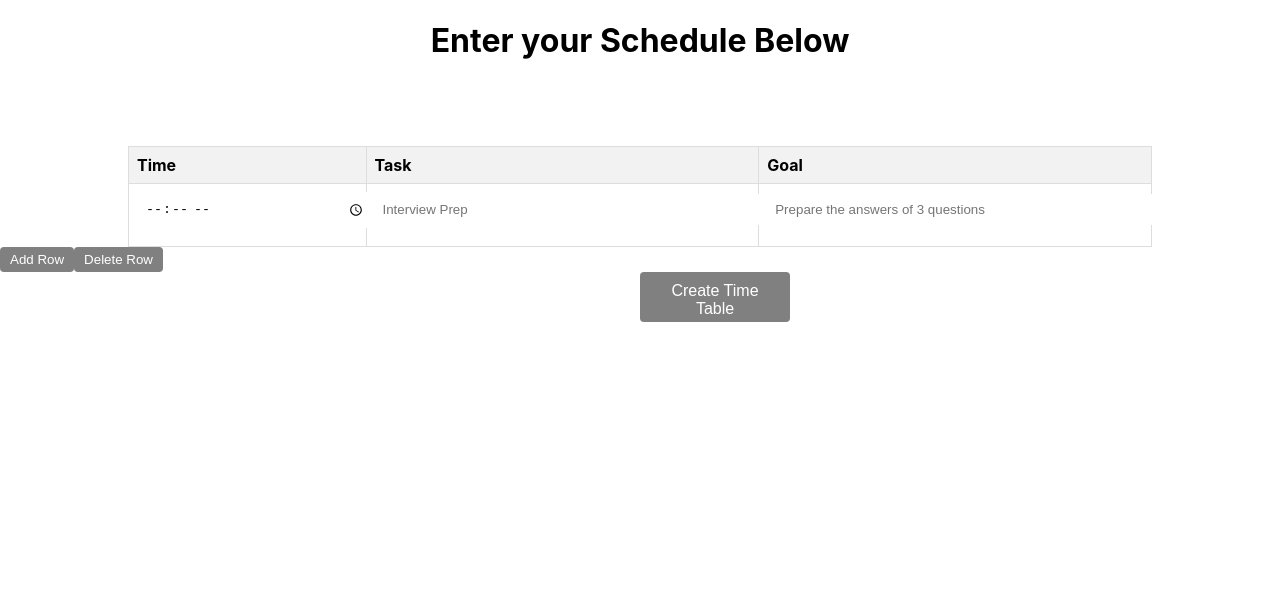
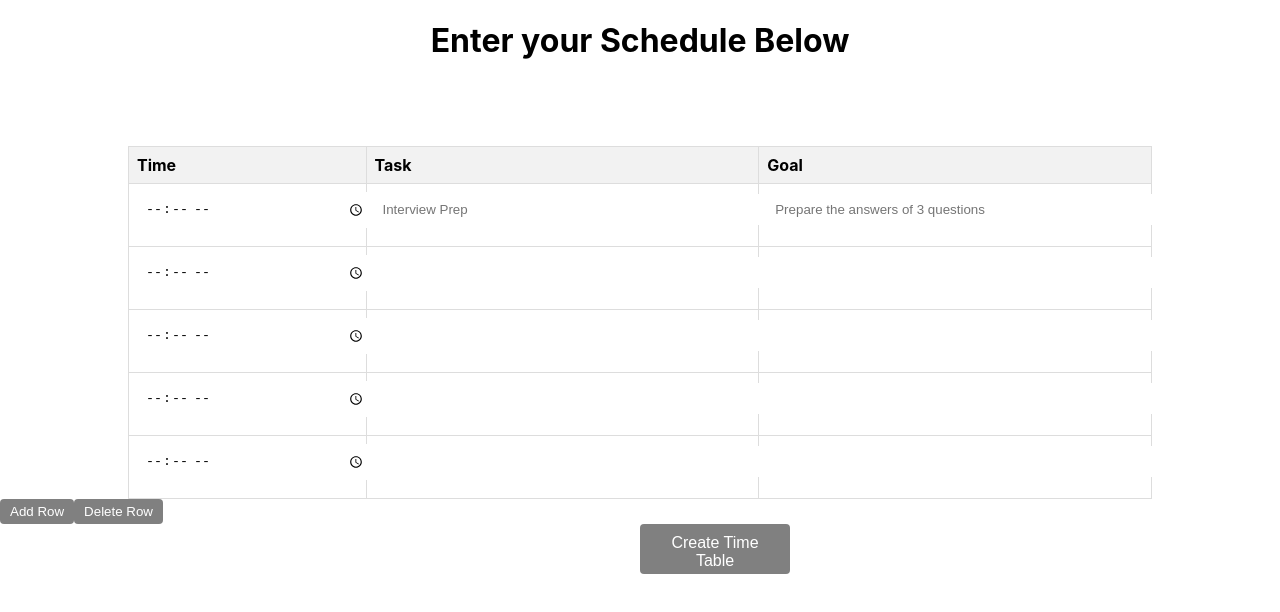
Before and after one commit to Arka16/RoutineApp, a React (Create React App) app in the folder routine-app/: page /createTable in a window 1280 px wide. Shown: the top 612 px of the page. Built offline with nearby package versions, Linux system fonts and the light colour scheme.

Commit message:
edit table database operation done

```diff
--- a/routine-app/src/pages/CreateTable/CreateTable.jsx
+++ b/routine-app/src/pages/CreateTable/CreateTable.jsx
@@ -10,7 +10,7 @@ import axios from 'axios';
 
 function CreateTable(){
     const URL = "http://localhost:3000";
-    const startingNum = 1
+    const startingNum = 5
     const initialRows = Array(startingNum).fill({ time: '', task: '', goal: '' });
     const [rows, setRows] = useState(initialRows);
     const [createButtonClicked, setCreateButtonClicked] = useState(false)
@@ -54,7 +54,7 @@ function CreateTable(){
           try{
             const {id} = location.state
             console.log(id)
-            const response = await axios.post(URL + "/create-table", {id, rows});
+            const response = await axios.post(URL + "/create-table/" + id, {id, rows});
             console.log(response.status)
             console.log('Response from the server:', response.data);
             navigation("/schedule",  {
--- a/routine-app/src/pages/EditTable/EditTable.jsx
+++ b/routine-app/src/pages/EditTable/EditTable.jsx
@@ -5,20 +5,20 @@ import TaskTable from "../../components/TaskTable/TaskTable";
 import { useState } from "react";
 import Warnings from "../../components/Warnings/Warnings";
 import Alert from "../../components/Alert/Alert";
-
+import axios from "axios";
 
 import "./EditTable.css"
 
 function EditTable(props){
     const location = useLocation();
     const navigation = useNavigate();
-    const {rows} = location.state
-    const [newRows, setNewRows] = useState(rows)
+    const {data, id} = location.state
+    const [newRows, setNewRows] = useState(data)
     const [dtWarning, setDtWarning] = useState(false)
     const [showFilledWarning, setShowFilledWarning] = useState(false)
     const [createButtonClicked, setCreateButtonClicked] = useState(false)
     const [backClicked, setBackClicked] = useState(false)
-
+    const URL = "http://localhost:3000"
     const [isDialogOpen, setIsDialogOpen] = useState(false);
 
     const handleDeleteRow = (index) => {
@@ -41,7 +41,8 @@ function EditTable(props){
         setIsDialogOpen(false);
         navigation("/schedule", {
             state: {
-              rows: rows,
+              rows: data,
+              id:id
             },
           });
       };
@@ -66,7 +67,7 @@ function EditTable(props){
       function closeDeleteWarning(){
         setDtWarning(false)
       }
-      function handleCreateTable(){
+      async function  handleCreateTable(){
         setCreateButtonClicked(true)
          var filled = true;
           newRows.forEach((item) => {
@@ -76,9 +77,13 @@ function EditTable(props){
             }
           })
           if(filled){
+            console.log(id)
+            console.log(newRows)
+            const response = await axios.put(URL + "/table/" + id, {id, newRows});
             navigation("/schedule",  {
               state: {
                 rows: newRows,
+                id:id
               },
             });
           }
--- a/routine-app/src/pages/SchedulePage/SchedulePage.jsx
+++ b/routine-app/src/pages/SchedulePage/SchedulePage.jsx
@@ -34,7 +34,7 @@ function SchedulePage() {
   function handleEditTable(){
     navigation("/edit",  {
       state: {
-        rows,
+        data,
         id
       },
     });
```
Also changed, not shown: 1 other file (tests, documents, lock files or other folders).
